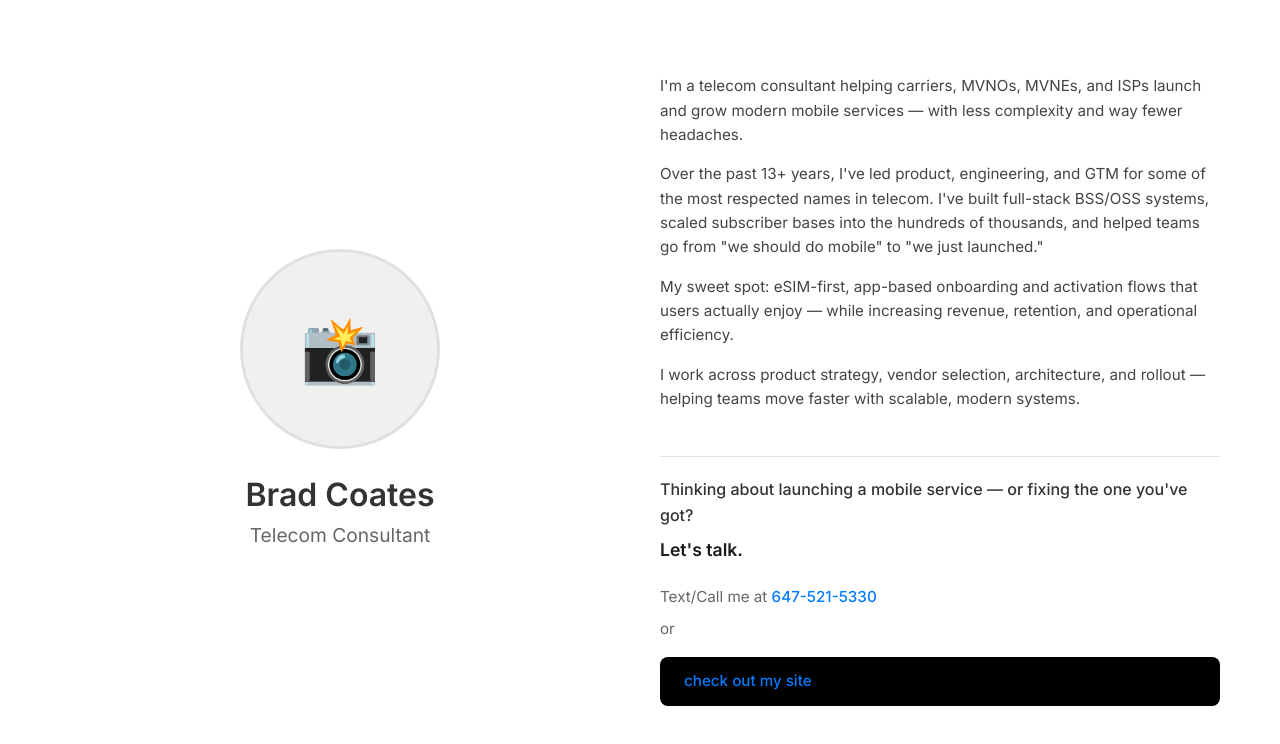
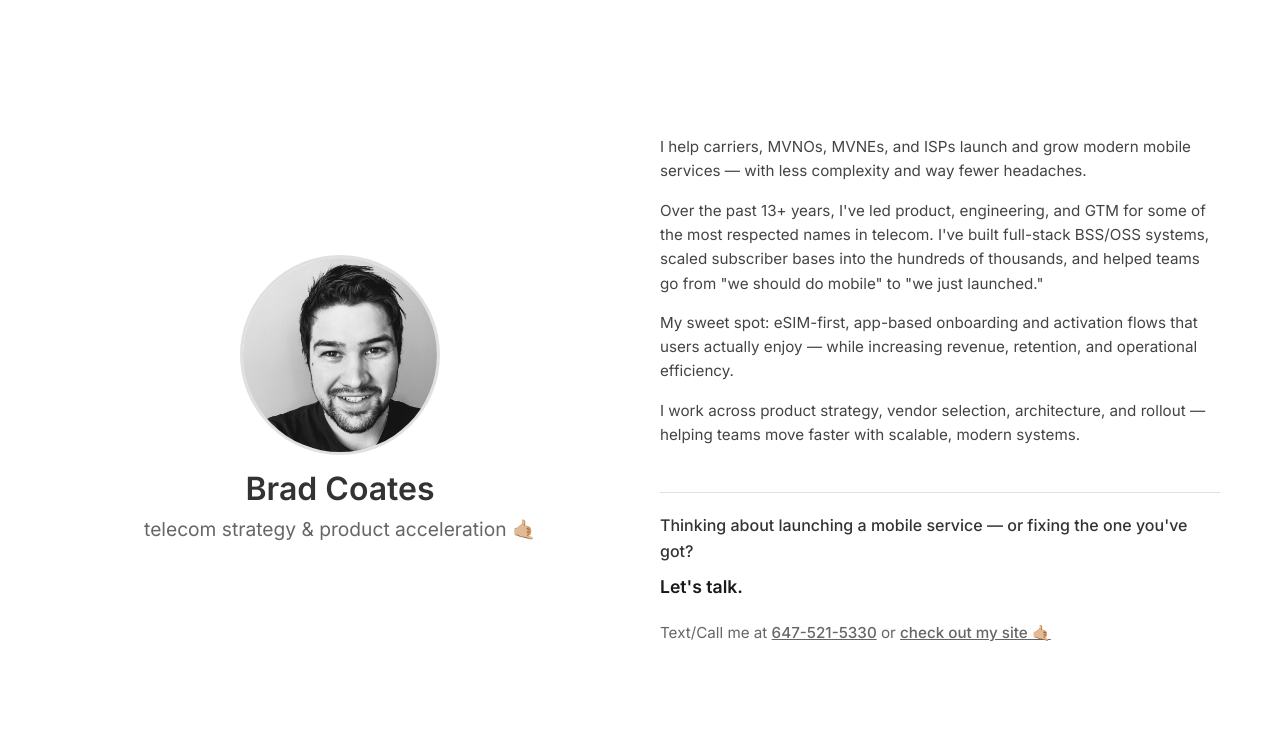
Before and after one commit to chazzy19987/bradcoates, a plain HTML site: page index.html in a window 1280 px wide. Drawn offline with Linux system fonts and the light colour scheme.

Commit message:
Update bio opening and add emoji to website link

```diff
--- a/index.html
+++ b/index.html
@@ -12,18 +12,15 @@
         <div class="profile-section">
             <!-- Left Side - Photo and Title -->
             <div class="profile-image">
-                <!-- Replace with your actual photo -->
-                <div class="photo-placeholder">
-                    <span>📸</span>
-                </div>
+                <img src="images/photo.jpg" alt="Brad Coates">
                 <h1>Brad Coates</h1>
-                <p class="tagline">Telecom Consultant</p>
+                <p class="tagline">telecom strategy & product acceleration 🤙🏼</p>
             </div>
 
             <!-- Right Side - Bio Content -->
             <div class="bio-content">
                 <div class="bio-text">
-                    <p>I'm a telecom consultant helping carriers, MVNOs, MVNEs, and ISPs launch and grow modern mobile services — with less complexity and way fewer headaches.</p>
+                    <p>I help carriers, MVNOs, MVNEs, and ISPs launch and grow modern mobile services — with less complexity and way fewer headaches.</p>
 
                     <p>Over the past 13+ years, I've led product, engineering, and GTM for some of the most respected names in telecom. I've built full-stack BSS/OSS systems, scaled subscriber bases into the hundreds of thousands, and helped teams go from "we should do mobile" to "we just launched."</p>
 
@@ -37,9 +34,7 @@
                     <p class="cta-text">Let's talk.</p>
 
                     <div class="contact-info">
-                        <p>Text/Call me at <a href="tel:647-521-5330">647-521-5330</a></p>
-                        <p>or</p>
-                        <a href="https://unchartedmobile.com" class="cta-button" target="_blank">check out my site</a>
+                        <p>Text/Call me at <a href="tel:647-521-5330">647-521-5330</a> or <a href="https://unchartedmobile.com" target="_blank">check out my site 🤙🏼</a></p>
                     </div>
                 </div>
             </div>
--- a/styles.css
+++ b/styles.css
@@ -120,33 +120,13 @@ body {
 }
 
 .contact-info a {
-    color: #007AFF;
-    text-decoration: none;
+    color: #666;
+    text-decoration: underline;
     font-weight: 500;
 }
 
 .contact-info a:hover {
     text-decoration: underline;
-}
-
-.cta-button {
-    display: inline-block;
-    background: #000000;
-    color: white;
-    padding: 12px 24px;
-    border-radius: 8px;
-    text-decoration: none;
-    font-weight: 500;
-    font-size: 0.95rem;
-    margin-top: 8px;
-    transition: background-color 0.2s ease;
-    border: none;
-    cursor: pointer;
-}
-
-.cta-button:hover {
-    background: #333333;
-    text-decoration: none;
 }
 
 /* Mobile optimizations */
```
Also changed, not shown: images/photo.jpg (added).
